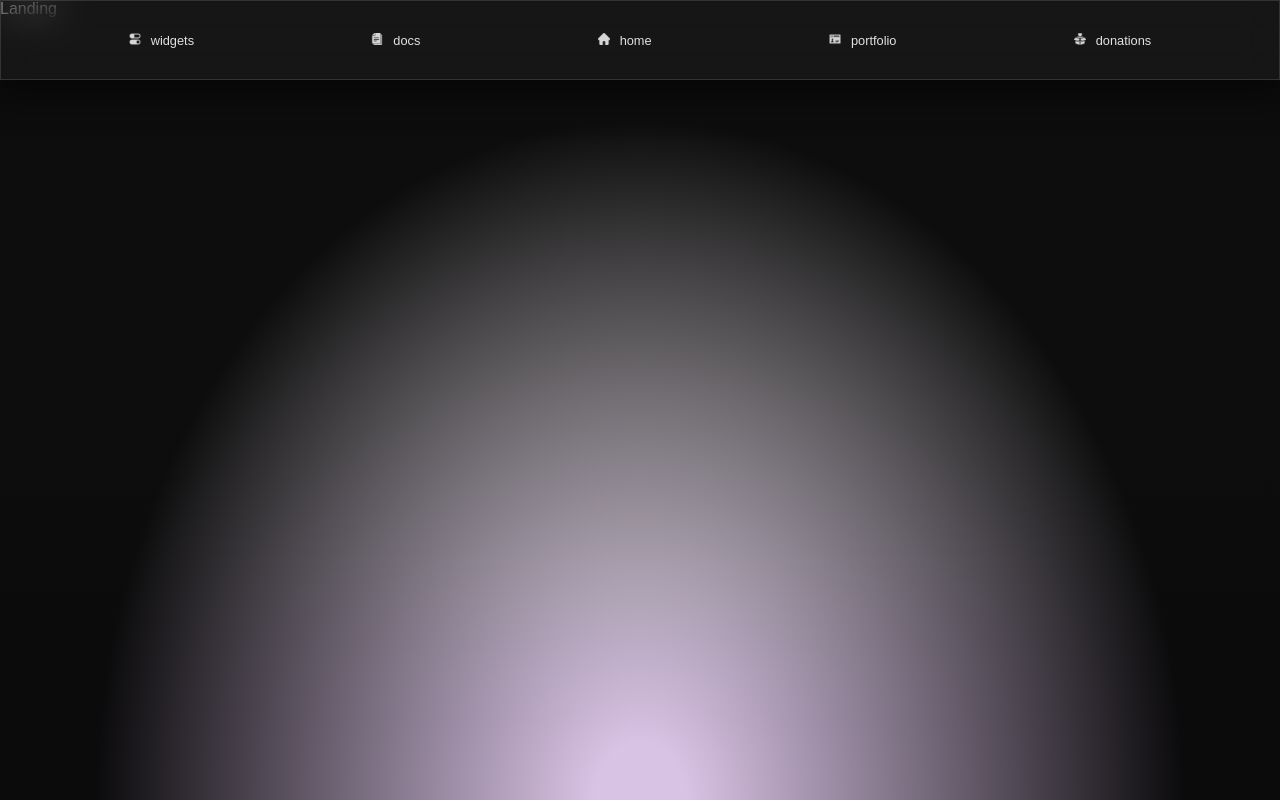
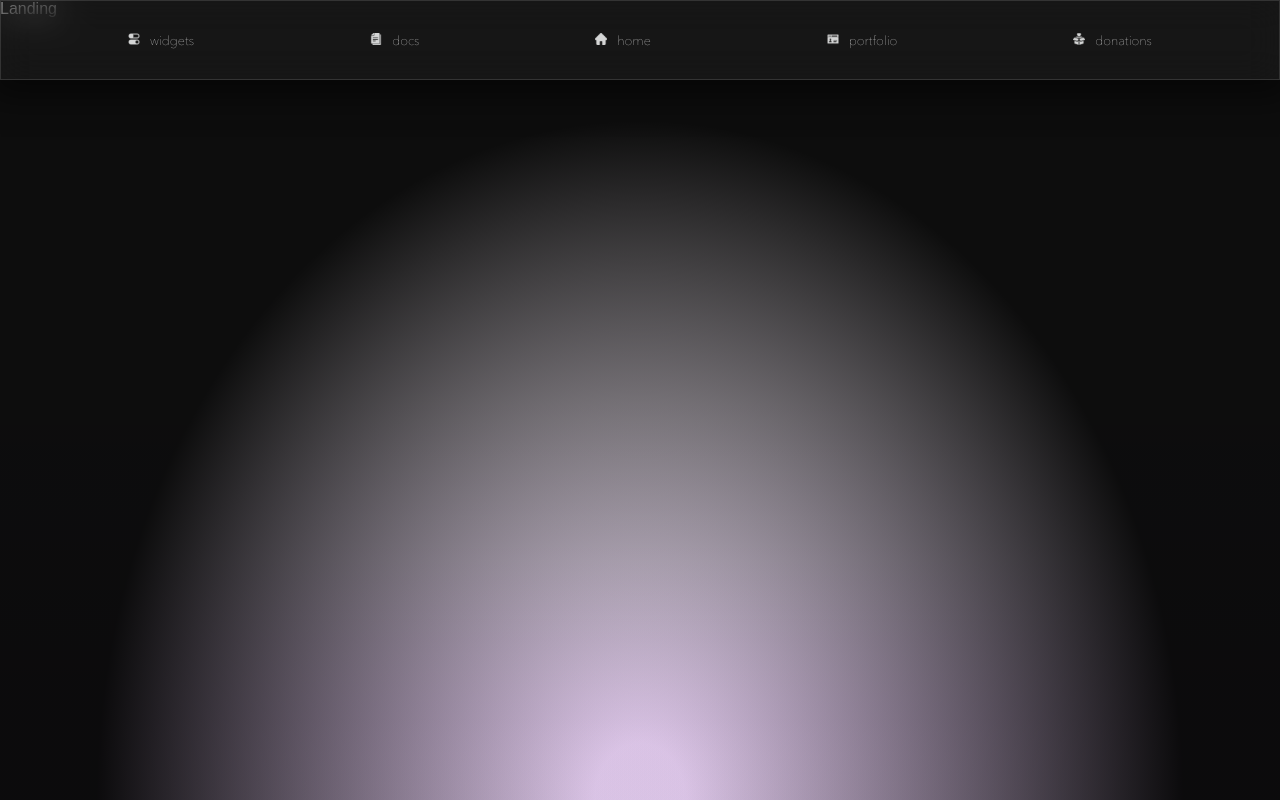
Before and after one commit to officialmusto/musto-website, a React (Vite) app: page / in a window 1280 px wide. Built offline with nearby package versions, Linux system fonts and the light colour scheme.

Commit message:
update with font

```diff
--- a/src/App.css
+++ b/src/App.css
@@ -6,6 +6,46 @@ html,
   padding: 0 auto;
   box-sizing: border-box;
 }
+
+@font-face {
+  font-family: "avenir-next-bold";
+  src: url(fonts/avenirNext-bold-webfont.woff) format("woff");
+  src: url(fonts/avenirNext-bold-webfont.woff2) format("woff2");
+  font-weight: bold;
+  font-style: bold;
+}
+@font-face {
+  font-family: "avenir-next-light";
+  src: url(fonts/avenirNext-light-webfont.woff) format("woff");
+  src: url(fonts/avenirNext-light-webfont.woff2) format("woff2");
+  font-weight: light;
+  font-style: light;
+}
+@font-face {
+  font-family: "avenir-next-regular";
+  src: url(fonts/avenirNext-regular-webfont.woff) format("woff");
+  src: url(fonts/avenirNext-regular-webfont.woff2) format("woff2");
+  font-weight: normal;
+  font-style: normal;
+}
+@font-face {
+  font-family: "avenir-next-bolder";
+  src: url(fonts/avenirNext-heavy-webfont.woff) format("woff");
+  src: url(fonts/avenirNext-heavy-webfont.woff2) format("woff2");
+  font-weight: bolder;
+  font-style: bolder;
+}
+@keyframes gradientAnimation {
+  0% { background-position: 100%; }
+  50% { background-position: 0%; }
+  100% { background-position: 100%; }
+}
+@-webkit-keyframes gradientAnimation {
+  0% { background-position: 100%; }
+  50% { background-position: 0%; }
+  100% { background-position: 100%; }
+}
+/* ---------------------------------------- */
 
 html,
 body {
@@ -17,8 +57,8 @@ body {
 body {
   background: radial-gradient(
       ellipse at bottom,
-      rgba(150, 50, 150, 0.08) 5%,
-      /* Muted, softer purple instead of harsh pink */ #000000f2 60%
+      #96329614 5%,
+      #000000f2 60%
     ),
     linear-gradient(to top, #64009614 10%, transparent 30%),
     linear-gradient(to top, #50009612 20%, transparent 50%),
```
